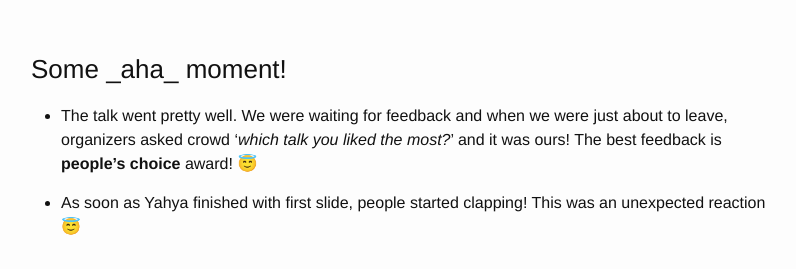
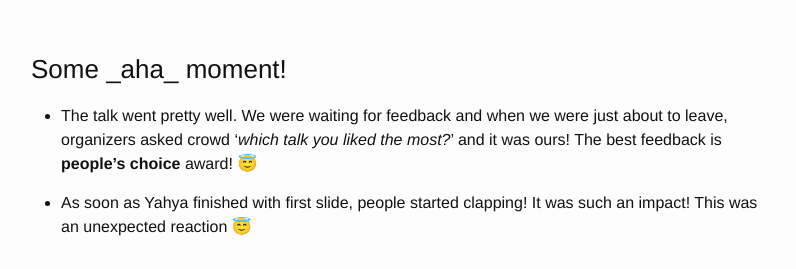
Before and after one commit to pritibiyani/pritibiyani.github.io, a Jekyll site: the page built from _posts/2015-08-16-speaking-at-xp-conf.markdown, in a window 1280 px wide and 900 px high, scrolled down 2681 px, cut to the strip 66-335 px from the top of the window. Shown: the whole strip, without its empty margins (239-1035 px from the left). Built offline with Jekyll 4.4.1, drawn with Linux system fonts in a browser that asks for light colours; emoji names are drawn with the system emoji font; comment, search, counter and statistics services are not loaded.

Commit message:
Minor changes

```diff
--- a/_posts/2015-08-16-speaking-at-xp-conf.markdown
+++ b/_posts/2015-08-16-speaking-at-xp-conf.markdown
@@ -77,7 +77,7 @@ This was two day conference. Our talk was on second day. The day started with st
 
 * The talk went pretty well. We were waiting for feedback and when we were just about to leave, organizers asked crowd '_which talk you liked the most?_' and it was ours! The best feedback is **people's choice** award! :innocent:
 
-* As soon as Yahya finished with first slide, people started clapping! This was an unexpected reaction :innocent:
+* As soon as Yahya finished with first slide, people started clapping! It was such an impact! This was an unexpected reaction :innocent:
 
 <br/>
 
```
